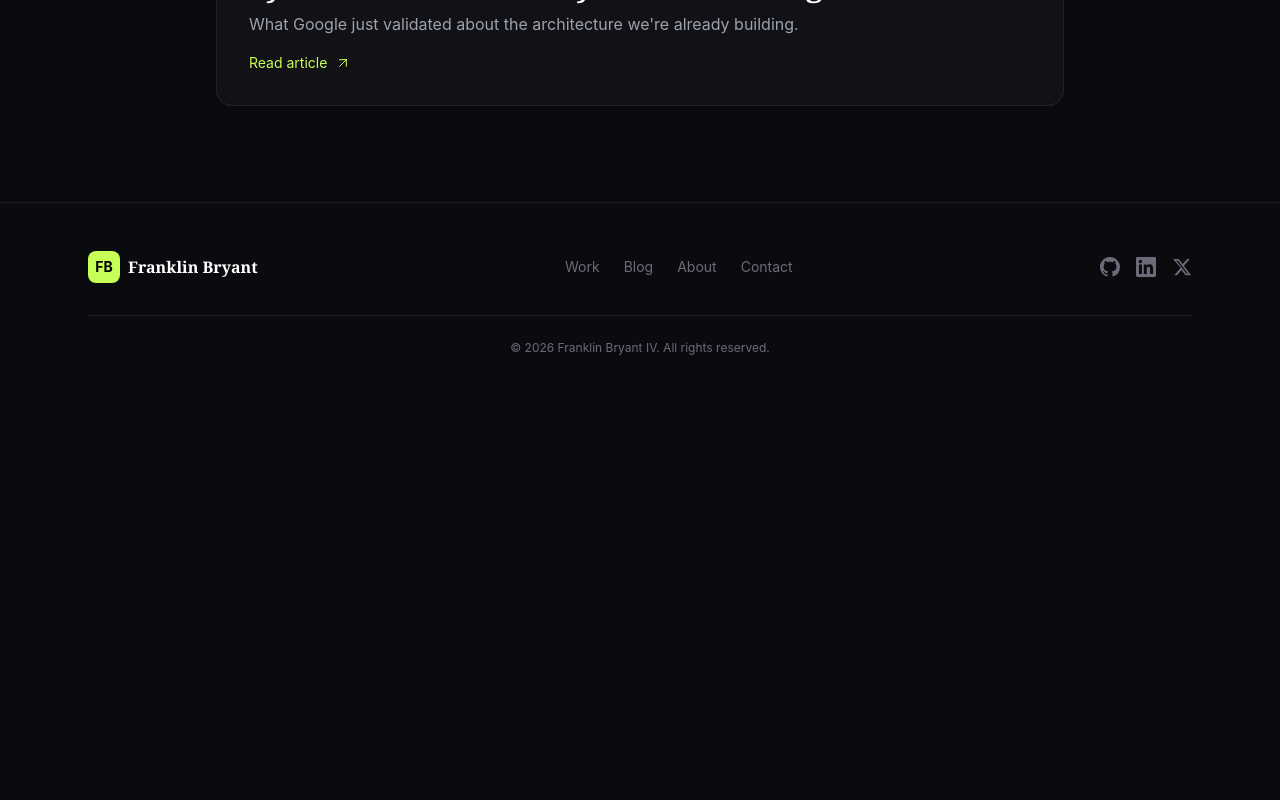
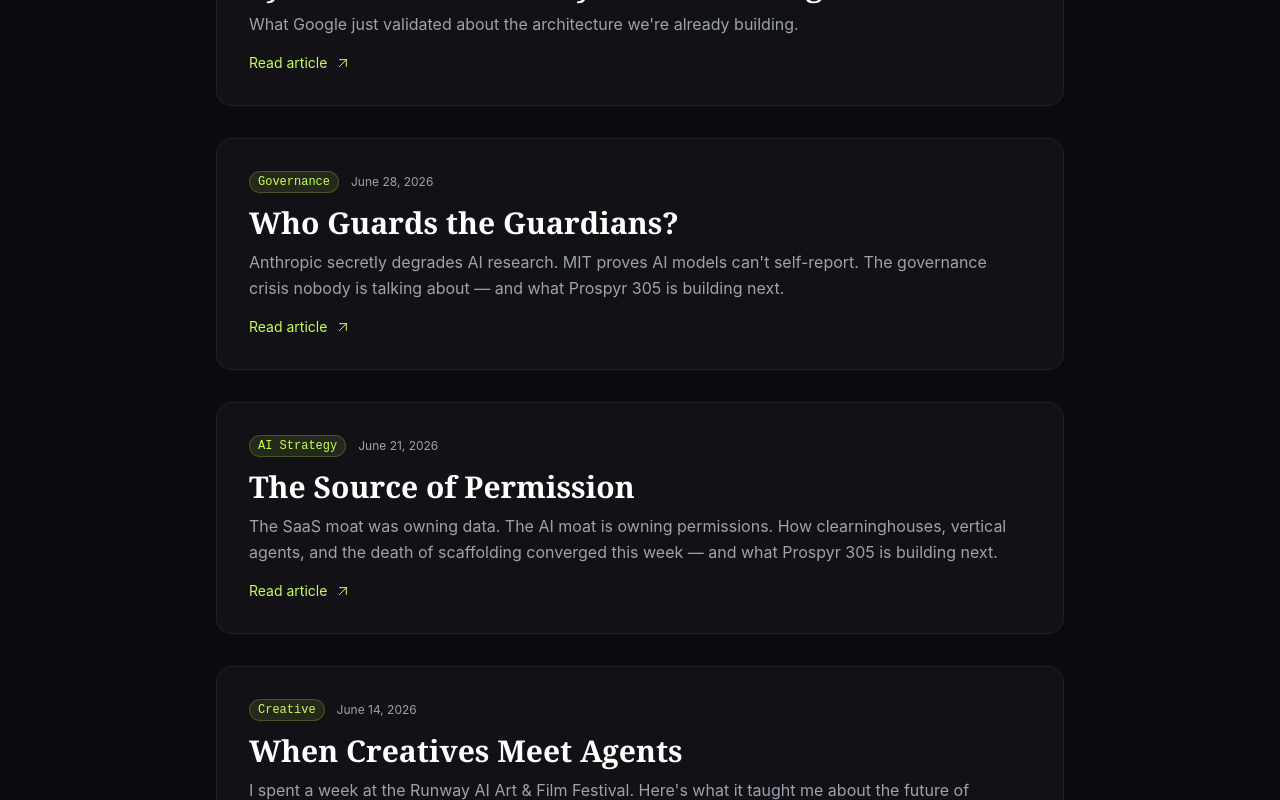
Before and after one commit to FranklinIV94/franklin-portfolio, a Next.js app: page /blog in a window 1280 px wide. Shown: the part 1960-2760 px from the top of the page. Before the commit the page ends 2364 px from the top, so only its background shows below. Built offline with nearby package versions, Linux system fonts and the light colour scheme.

Commit message:
fix: add 3 restored June blog posts to blog index page

```diff
--- a/app/blog/page.tsx
+++ b/app/blog/page.tsx
@@ -60,6 +60,27 @@
     date: 'May 10, 2026',
     tag: 'Architecture',
   },
+  {
+    slug: 'who-guards-the-guardians',
+    title: 'Who Guards the Guardians?',
+    excerpt: 'Anthropic secretly degrades AI research. MIT proves AI models can\'t self-report. The governance crisis nobody is talking about — and what Prospyr 305 is building next.',
+    date: 'June 28, 2026',
+    tag: 'Governance',
+  },
+  {
+    slug: 'source-of-permission',
+    title: 'The Source of Permission',
+    excerpt: 'The SaaS moat was owning data. The AI moat is owning permissions. How clearninghouses, vertical agents, and the death of scaffolding converged this week — and what Prospyr 305 is building next.',
+    date: 'June 21, 2026',
+    tag: 'AI Strategy',
+  },
+  {
+    slug: 'when-creatives-meet-agents',
+    title: 'When Creatives Meet Agents',
+    excerpt: 'I spent a week at the Runway AI Art & Film Festival. Here\'s what it taught me about the future of creative work, autonomous production, and why the next Pixar might not have a single human employee.',
+    date: 'June 14, 2026',
+    tag: 'Creative',
+  },
 ];
 
 export default function BlogPage() {
```
